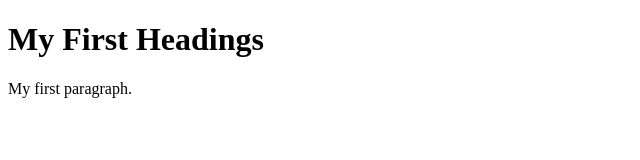
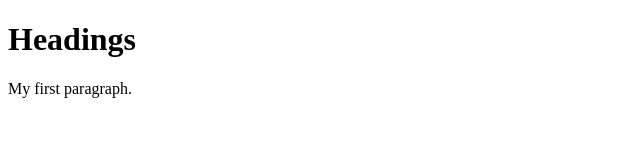
Before and after one commit to Nirmalagubbala/web-application, a plain HTML site: page index.html in a window 1280 px wide. Shown: the whole page, without its empty margins (0-640 px from the left). Drawn offline with Linux system fonts and the light colour scheme.

Commit message:
Update index.html

```diff
--- a/index.html
+++ b/index.html
@@ -2,7 +2,7 @@
 <html>
 <body>
 
-<h1>My First Headings</h1>
+<h1>Headings</h1>
 <p>My first paragraph.</p>
 
 </body>
```
